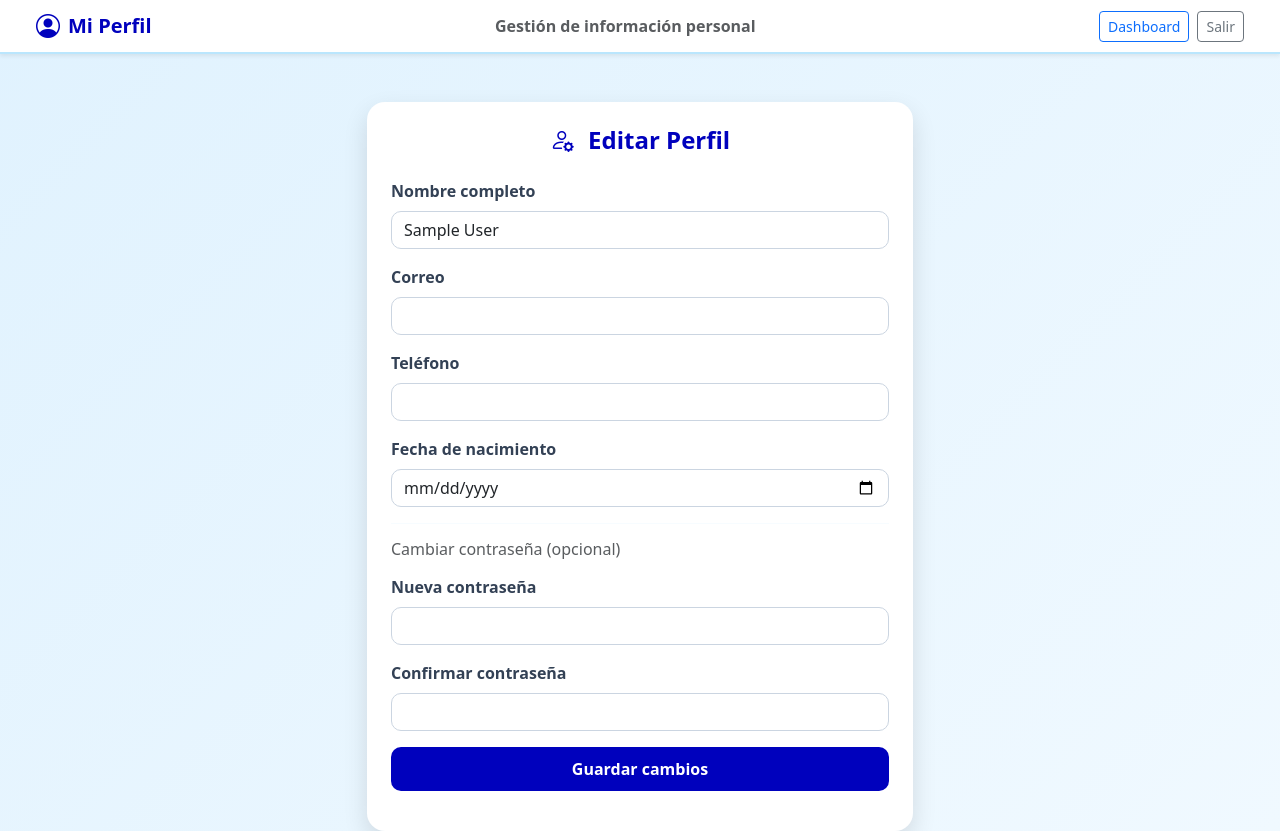
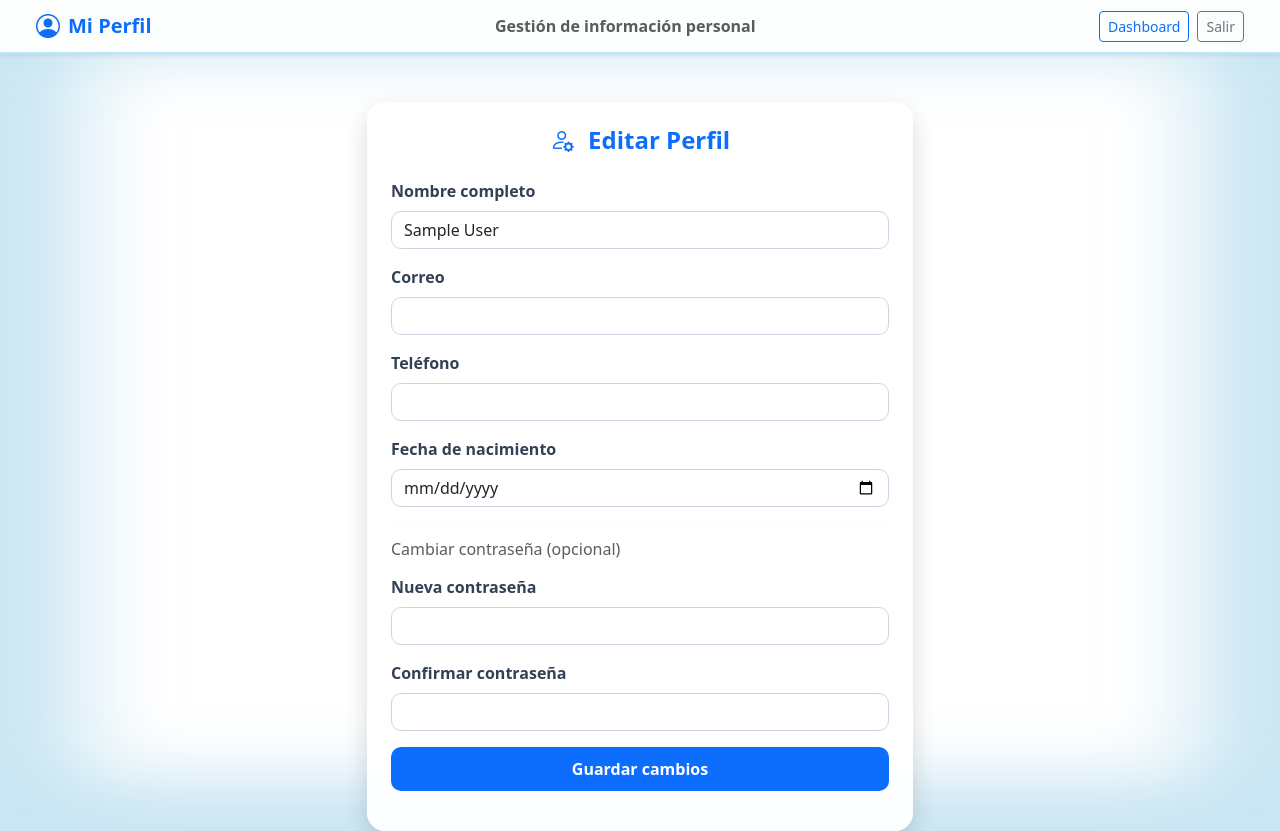
Before and after one commit to Fidelitas-Ambiente-Web-Cliente-Servidor/sc502-vn-proyecto2026-sistemamedico, a PHP site: page /sc502-vn-proyecto2026-sistemamedico/UserProfile/UserProfile.php in a window 1280 px wide. Run offline with PHP 8.4, Linux system fonts and the light colour scheme; the visitor is signed in with stand-in values (Sample User, id 1); data that the repository does not hold is empty.

Commit message:
Cambios en diseño

```diff
--- a/UserProfile/UserProfile.php
+++ b/UserProfile/UserProfile.php
@@ -38,25 +38,29 @@ $usuario = mysqli_fetch_assoc($result);
 <style>
 
 :root {
-  --azul-principal: rgb(0, 1, 189);
+  --azul-principal: rgb(13, 110, 253 );
 }
 
-
 body {
-  background: linear-gradient(135deg, #e0f2fe, #f0f9ff);
+  background: url("../Resources/Blue-Border.svg");
+  background-size: cover;
+  background-repeat: no-repeat;
+  background-position: center;
   min-height: 100vh;
 }
 
-
 .navbar {
-  background: #ffffff !important;
+  background: rgba(255,255,255,0.95) !important;
   border-bottom: 2px solid #bae6fd;
 }
+
 
 .card {
   border: none;
   border-radius: 18px;
-  box-shadow: 0 10px 25px rgba(0,0,0,0.12);
+  background: rgba(255,255,255,0.92);
+  backdrop-filter: blur(6px);
+  box-shadow: 0 10px 25px rgba(0,0,0,0.15);
 }
 
 .titulo-perfil {
@@ -68,14 +72,12 @@ body {
 .form-control {
   border-radius: 10px;
   border: 1px solid #cbd5e1;
-  transition: 0.2s;
 }
 
 .form-control:focus {
   border-color: var(--azul-principal);
   box-shadow: 0 0 0 0.25rem rgba(0,1,189,0.20);
 }
-
 
 .btn-primary {
   background: var(--azul-principal);
@@ -89,11 +91,9 @@ body {
   background: rgb(0, 0, 150);
 }
 
-
 .bi {
   color: var(--azul-principal);
 }
-
 
 .form-label {
   font-weight: 600;
```
